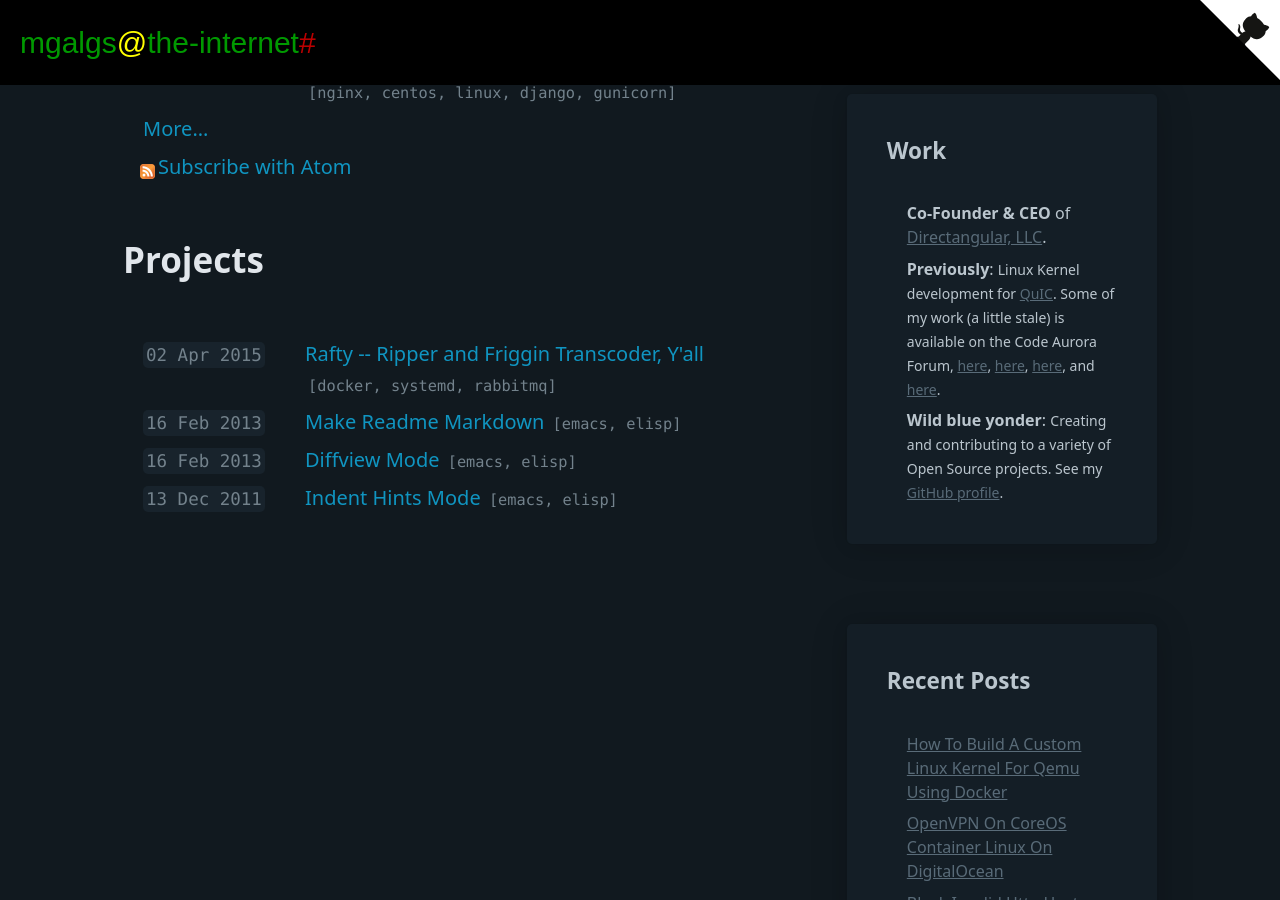
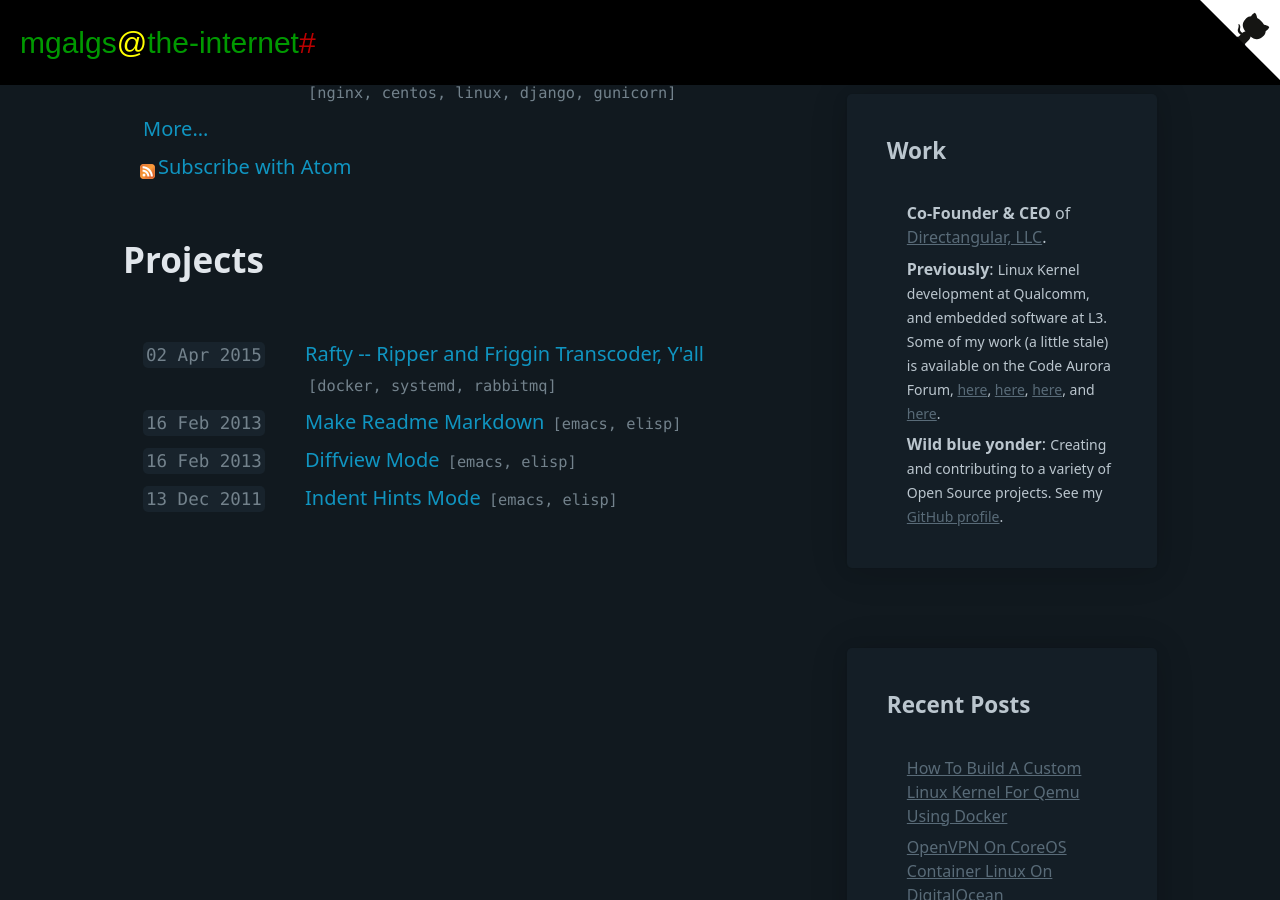
Before and after one commit to mgalgs/mgalgs.github.io, a Jekyll site: the page built from index.html, in a window 1280 px wide and 900 px high, scrolled down 959 px. Built offline with Jekyll 4.4.1, drawn with Linux system fonts in a browser that asks for light colours; some web fonts are replaced.

Commit message:
layouts: default: quicinc.com is down :(

```diff
--- a/_layouts/default.html
+++ b/_layouts/default.html
@@ -101,10 +101,9 @@
                 <strong>Previously</strong>:
 
                 <small>
-                  Linux Kernel development
-                  for <a class="secondary" href="https://www.quicinc.com/">QuIC</a>. Some of
-                  my work (a little stale) is available on the Code Aurora
-                  Forum, <a class="secondary" href="https://www.codeaurora.org/cgit/quic/la/kernel/msm-3.18/log/?h=msm-3.18&qt=author&q=mitchelh">here</a>, <a class="secondary" href="https://www.codeaurora.org/cgit/quic/la/platform/vendor/qcom-opensource/kernel/kernel-tests/log/?qt=author&q=mitchelh&h=master">here</a>, <a class="secondary" href="https://www.codeaurora.org/cgit/quic/la/platform/vendor/qcom-opensource/tools/log/?qt=author&q=mitchelh&h=master">here</a>, and <a class="secondary" href="https://www.codeaurora.org/cgit/quic/la/kernel/msm-3.10/log/?h=msm-3.10&qt=author&q=mitchelh">here</a>.
+                  Linux Kernel development at Qualcomm, and embedded
+                  software at L3. Some of my work (a little stale) is
+                  available on the Code Aurora Forum, <a class="secondary" href="https://www.codeaurora.org/cgit/quic/la/kernel/msm-3.18/log/?h=msm-3.18&qt=author&q=mitchelh">here</a>, <a class="secondary" href="https://www.codeaurora.org/cgit/quic/la/platform/vendor/qcom-opensource/kernel/kernel-tests/log/?qt=author&q=mitchelh&h=master">here</a>, <a class="secondary" href="https://www.codeaurora.org/cgit/quic/la/platform/vendor/qcom-opensource/tools/log/?qt=author&q=mitchelh&h=master">here</a>, and <a class="secondary" href="https://www.codeaurora.org/cgit/quic/la/kernel/msm-3.10/log/?h=msm-3.10&qt=author&q=mitchelh">here</a>.
                 </small>
               </li>
               <li>
```
